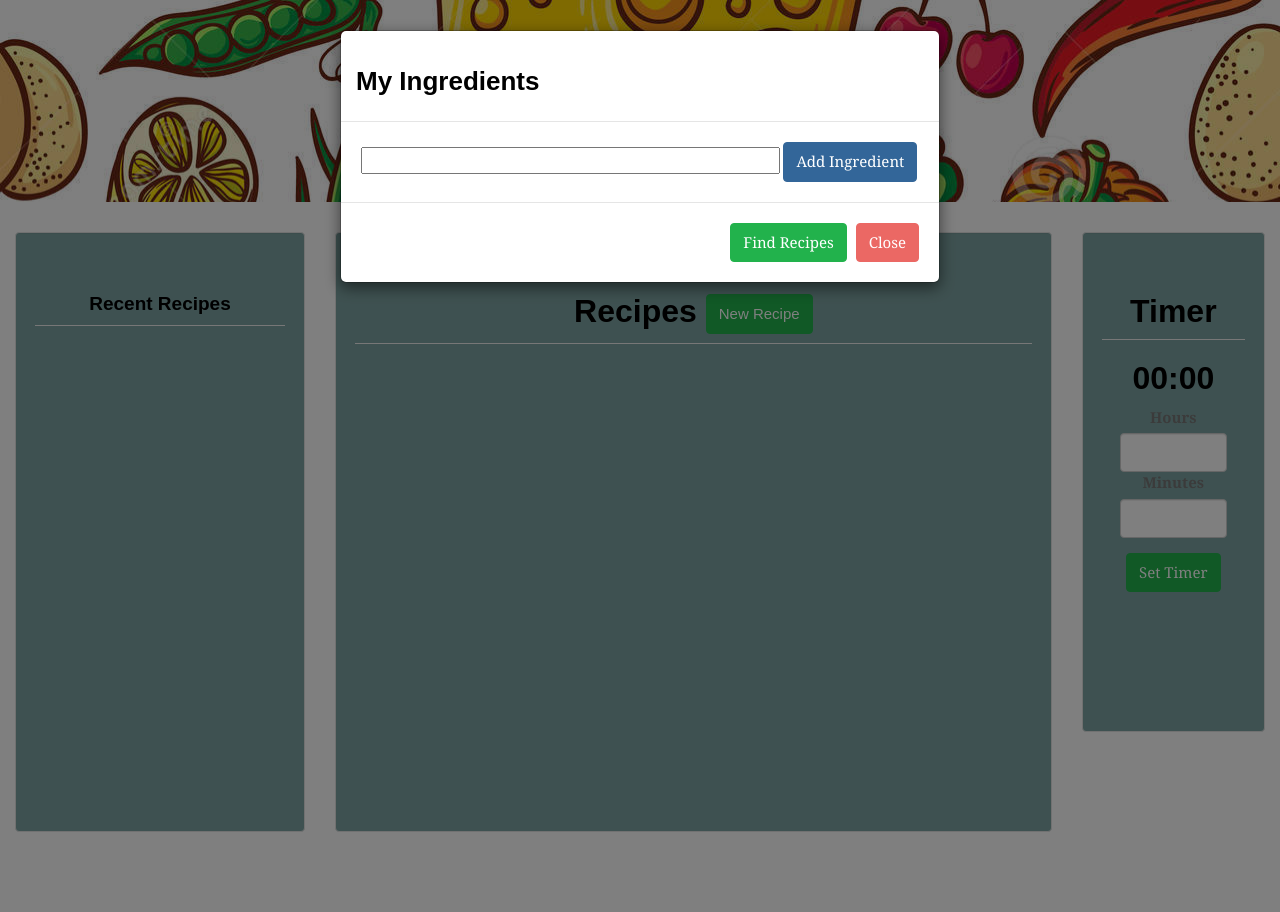
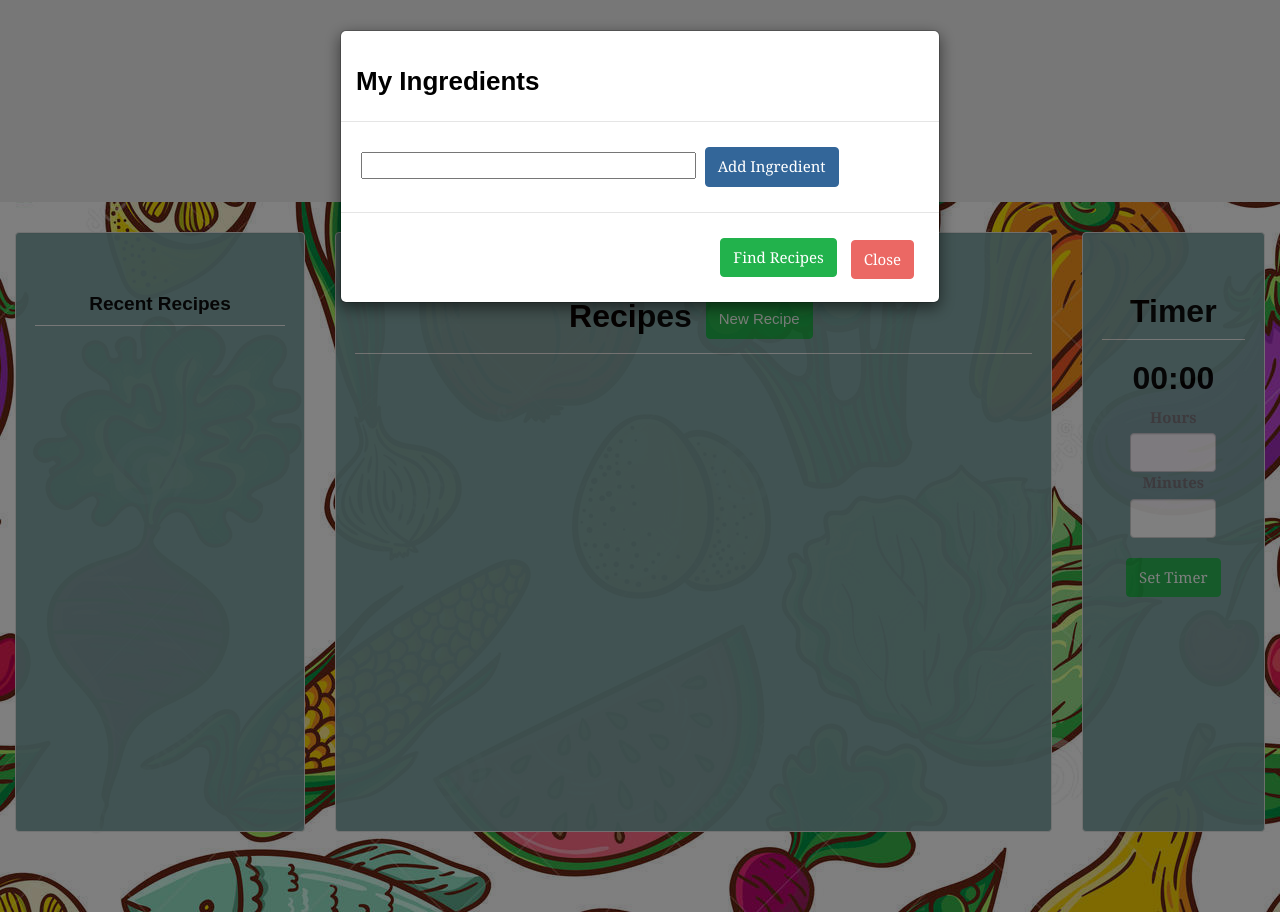
Before and after one commit to crisayala16/Recipe-App, a PHP site: page / in a window 1280 px wide, after a click on "New Recipe". Run offline with PHP 8.4, Linux system fonts and the light colour scheme; some libraries are stand-ins or nearby versions; some web fonts are replaced.

Commit message:
updated files

```diff
--- a/assets/css/style.css
+++ b/assets/css/style.css
@@ -1,14 +1,21 @@
 .well{
-	height: 600px;
-	background: #7da3a2;
+	height: 40em;
+	background: rgb(125,163,162);
+	opacity: 0.95;
 }
 input{
-	width: 75% !important;
+	width: 60% !important;
 	margin: 0 auto;
 }
-.jumbotron{
+body{
 	background: url("../images/food-bg.jpg");
 }
-#timer-box{
-	height: 500px;
+.btn{
+	margin: 5px;
 }
+#recipes{
+	overflow: auto;
+}
+#recipe-box{
+	border: 2px dashed #fff;
+}
--- a/assets/javascript/app.js
+++ b/assets/javascript/app.js
@@ -0,0 +1,37 @@
+$(document).ready(function(){
+	var ingredients = [];
+	var ingredient;
+	var queryUrl;
+
+	$(document).on("click", "#add-ingredient", function(){
+		ingredient = $("#ingredient-input").val().trim();
+		ingredients.push(ingredient);
+		$("#ingredient-list").append("<button class='btn btn-info'>"
+			+ ingredient + "</button>");
+		console.log(ingredients);
+	});
+
+	$(document).on("click", "#find-recipes", function(){
+		var ingredientString = ingredients.join("+");
+		console.log(ingredientString);
+		queryUrl = "https://api.edamam.com/search?q=" + ingredientString
+		+ "&app_id=06ea1511&app_key=bdeec150a8701cdf840910049d39fb52&from=0&to=10&calories=gte%20591,%20lte%20722"
+		$.ajax({
+			url: queryUrl,
+			method: "GET"
+		}).done(function(response){
+			var results = response.hits;
+
+			for(var i = 0; i < results.length; i++){
+				var currentRecipe = results[i].recipe;
+				console.log(currentRecipe);
+				var div = $("<div id='recipe-box'>");
+				div.append("<h3 class='text-center'>" + currentRecipe.label + "</h3>")
+				div.append("<img src='" + currentRecipe.image + "'>");
+				div.append("<h4>" + currentRecipe.source + "</h4>");
+				$("#recipes").append(div);
+
+				}
+		})
+	})
+})
--- a/index.html
+++ b/index.html
@@ -21,8 +21,8 @@
 				</div>
 			</div>
 			<div class="col-md-7">
-				<div class="well text-center">
-				<h2 class="page-header">Recipes <button class="btn btn-success" data-toggle="modal" data-target="#recipe-modal">New Recipe</button></h2>
+				<div class="well text-center" id="recipes">
+				<h2 class="page-header">Recipes <button class="btn btn-success" data-toggle="modal" data-target="#recipe-modal" data-backdrop="static">New Recipe</button></h2>
 				</div>
 			</div>
 			<div class="modal fade" id="recipe-modal">
@@ -33,13 +33,14 @@
 							<div id="ingredient-list"></div>
 							</div>
 						<div class="modal-body">
-							<form>
+
 								<input type="text" id="ingredient-input">
-								<button class="btn btn-info">Add Ingredient</button>
-							</form>
+
+								<button class="btn btn-info" id="add-ingredient">Add Ingredient</button>
+
 						</div>
 						<div class="modal-footer">
-							<button class="btn btn-success" data-dismiss="modal">Find Recipes</button>
+							<button class="btn btn-success" data-dismiss="modal" id="find-recipes">Find Recipes</button>
 
 							<button class="btn btn-primary" data-dismiss="modal">Close</button>
 						</div>
@@ -61,5 +62,11 @@
 			</div>
 		</div>
 	</div>
+	<!-- firebase -->
+	<script src="https://www.gstatic.com/firebasejs/3.7.1/firebase.js"></script>
+	<!-- JQuery -->
+	<script src="https://code.jquery.com/jquery-3.1.1.js" integrity="sha256-16cdPddA6VdVInumRGo6IbivbERE8p7CQR3HzTBuELA=" crossorigin="anonymous"></script>
+	<!-- app.js -->
+	<script type="text/javascript" src="assets/javascript/app.js"></script>
 </body>
 </html>
```
